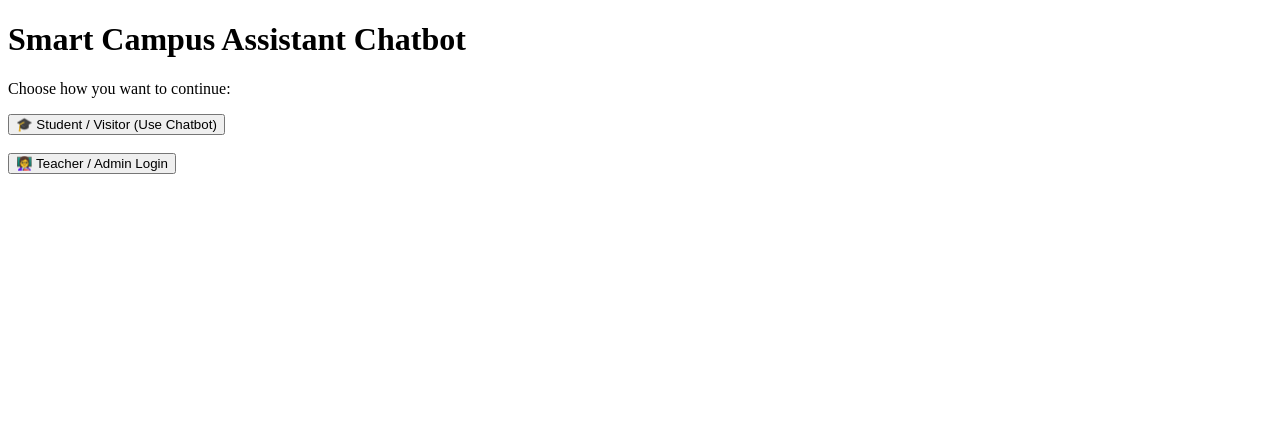
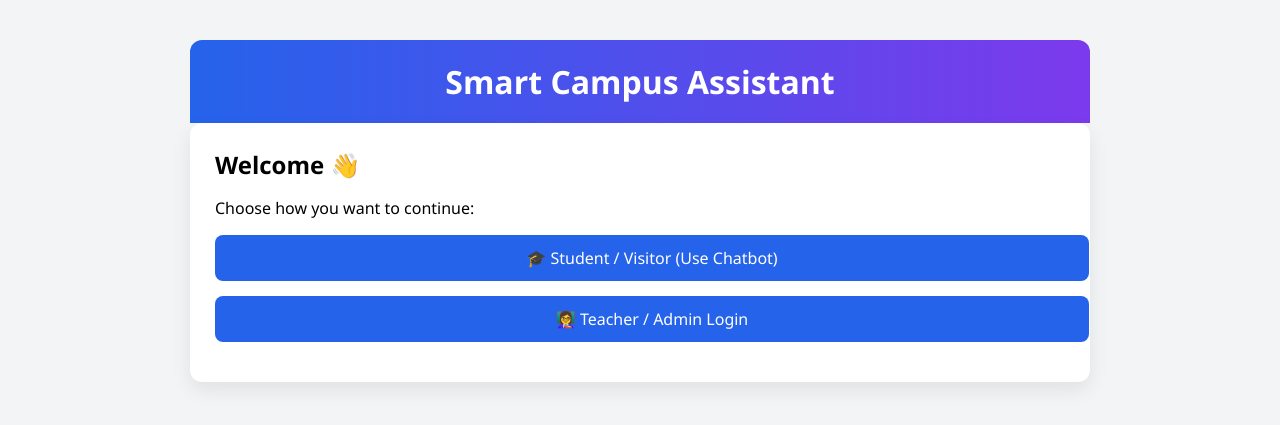
Before and after one commit to jeenisha/Smart_campus, a Flask app: page / in a window 1280 px wide. Shown: the top 425 px of the page. Run offline with Flask 3, Linux system fonts and the light colour scheme.

Commit message:
added history of chatbot will remain , until cleared

```diff
--- a/app.py
+++ b/app.py
@@ -70,15 +70,28 @@ def home():
     return render_template("index.html")
 
 
+
+
 @app.route("/chat", methods=["GET", "POST"])
 def chat():
+
+    # Initialize chat history if not exists
+    if "chat_history" not in session:
+        session["chat_history"] = []
+
     if request.method == "POST":
         user_msg = request.json["message"]
         msg_lower = user_msg.lower()
 
+        # Save user message
+        session["chat_history"].append({
+            "role": "user",
+            "text": user_msg
+        })
+
         conn = get_db_connection()
 
-        # ------------------ 1. CHECK TEACHER QUERIES ------------------
+        # ------------------ TEACHER CHECK ------------------
         teachers = conn.execute(
             "SELECT * FROM users WHERE role='teacher'"
         ).fetchall()
@@ -104,9 +117,8 @@ def chat():
                     bot_reply = f"{found_teacher['name']} is currently {status_row['status']}."
                 else:
                     bot_reply = f"{found_teacher['name']} is {status_row['status']} and is in {status_row['location']}."
-
         else:
-            # ------------------ 2. CHECK LOCATION QUERIES ------------------
+            # ------------------ LOCATION CHECK ------------------
             locations = conn.execute(
                 "SELECT * FROM locations"
             ).fetchall()
@@ -127,9 +139,23 @@ def chat():
 
         conn.close()
 
+        # Save bot reply
+        session["chat_history"].append({
+            "role": "bot",
+            "text": bot_reply
+        })
+
+        session.modified = True  # IMPORTANT
+
         return jsonify({"response": bot_reply})
 
+    # On GET request, return page
     return render_template("chat.html")
+
+@app.route("/clear_chat")
+def clear_chat():
+    session.pop("chat_history", None)
+    return redirect("/chat")
 
 @app.route("/login", methods=["GET", "POST"])
 def login():
--- /dev/null
+++ b/static/css/style.css
@@ -0,0 +1,86 @@
+/* ===== Global ===== */
+body {
+    margin: 0;
+    font-family: 'Segoe UI', sans-serif;
+    background: #f3f4f6;
+}
+
+h1, h2 {
+    margin: 0;
+}
+
+/* ===== Container ===== */
+.container {
+    width: 90%;
+    max-width: 900px;
+    margin: 40px auto;
+}
+
+/* ===== Card ===== */
+.card {
+    background: white;
+    padding: 25px;
+    border-radius: 12px;
+    box-shadow: 0 8px 20px rgba(0,0,0,0.08);
+    margin-bottom: 25px;
+}
+
+/* ===== Header ===== */
+.header {
+    background: linear-gradient(90deg, #2563eb, #7c3aed);
+    color: white;
+    padding: 20px;
+    border-radius: 12px 12px 0 0;
+    text-align: center;
+}
+
+/* ===== Buttons ===== */
+.btn {
+    padding: 10px 18px;
+    border: none;
+    border-radius: 8px;
+    background: #2563eb;
+    color: white;
+    cursor: pointer;
+    transition: 0.3s;
+}
+
+.btn:hover {
+    background: #1d4ed8;
+}
+
+.btn-danger {
+    background: #ef4444;
+}
+
+.btn-danger:hover {
+    background: #dc2626;
+}
+
+/* ===== Inputs ===== */
+input, select {
+    width: 100%;
+    padding: 10px;
+    margin-top: 6px;
+    margin-bottom: 15px;
+    border-radius: 8px;
+    border: 1px solid #d1d5db;
+}
+
+/* ===== Navigation Buttons ===== */
+.nav-btn {
+    display: block;
+    width: 100%;
+    margin-bottom: 15px;
+    padding: 12px;
+    background: #2563eb;
+    color: white;
+    border-radius: 8px;
+    text-align: center;
+    text-decoration: none;
+    transition: 0.3s;
+}
+
+.nav-btn:hover {
+    background: #1d4ed8;
+}
--- a/templates/index.html
+++ b/templates/index.html
@@ -2,19 +2,23 @@
 <html>
 <head>
     <title>Smart Campus Assistant</title>
+    <link rel="stylesheet" href="{{ url_for('static', filename='css/style.css') }}">
 </head>
 <body>
-    <h1>Smart Campus Assistant Chatbot</h1>
-    <p>Choose how you want to continue:</p>
 
-    <a href="/chat">
-        <button>🎓 Student / Visitor (Use Chatbot)</button>
-    </a>
+<div class="container">
+    <div class="header">
+        <h1>Smart Campus Assistant</h1>
+    </div>
 
-    <br><br>
+    <div class="card">
+        <h2>Welcome 👋</h2>
+        <p>Choose how you want to continue:</p>
 
-    <a href="/login">
-        <button>👩‍🏫 Teacher / Admin Login</button>
-    </a>
+        <a href="/chat" class="nav-btn">🎓 Student / Visitor (Use Chatbot)</a>
+        <a href="/login" class="nav-btn">👩‍🏫 Teacher / Admin Login</a>
+    </div>
+</div>
+
 </body>
 </html>
```
Also changed, not shown: templates/admin_dashboard.html (+52 -15 lines), templates/chat.html (+12 -1 lines), templates/login.html (+17 -11 lines), templates/teacher_dashboard.html (+38 -29 lines), database.db.
